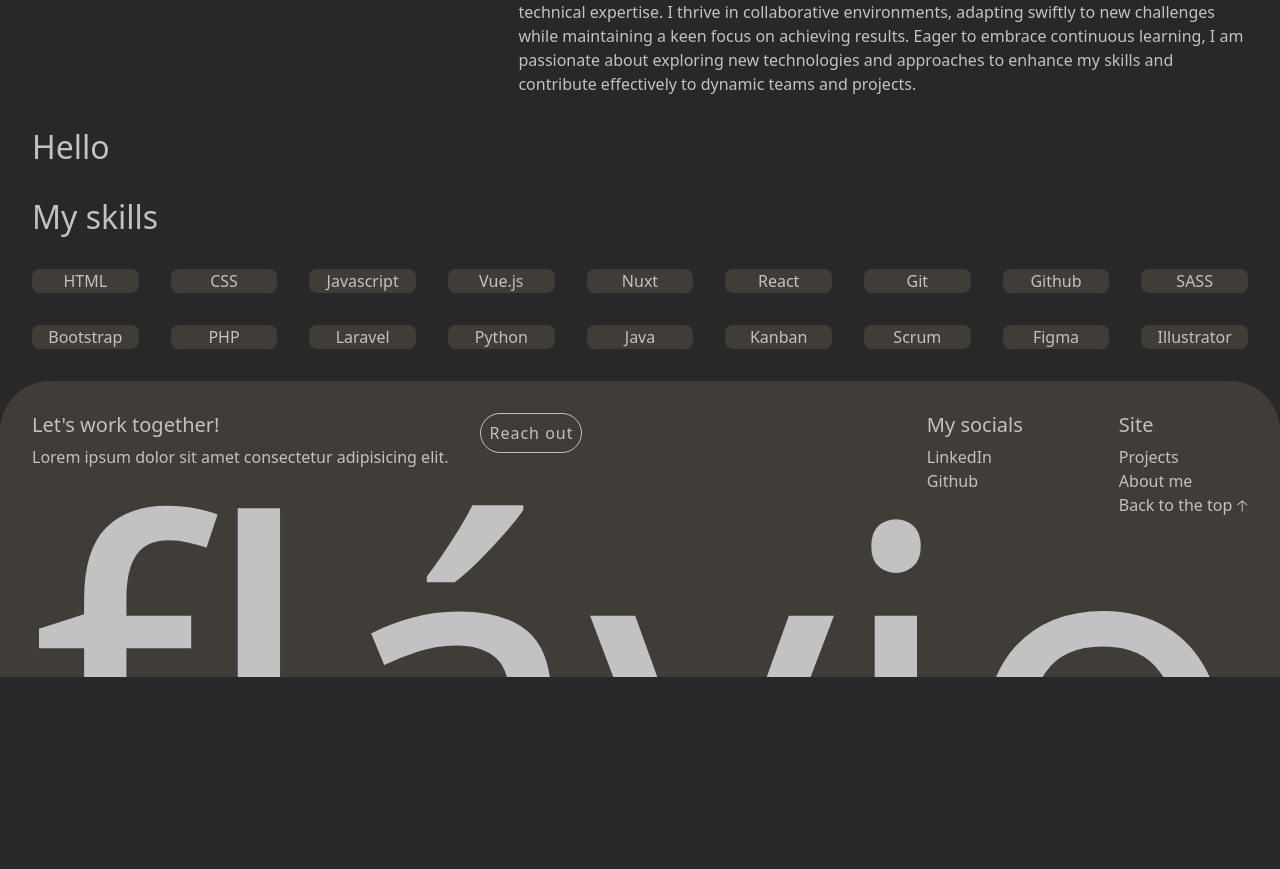
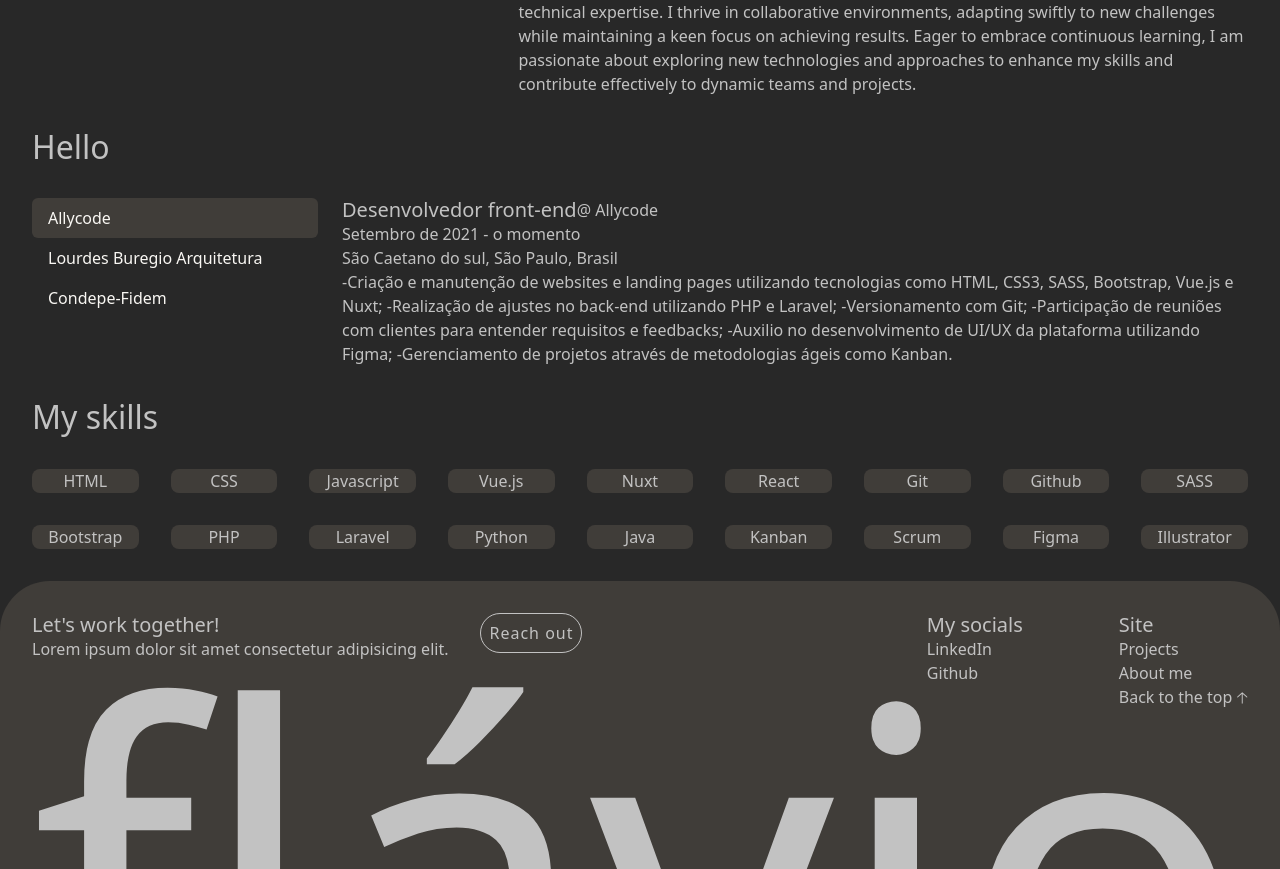
Before and after one commit to flavioxe/portfolio, a React (Vite) app: page / in a window 1280 px wide. Shown: the part 2562-3431 px from the top of the page. Before the commit the page ends 3239 px from the top, so only its background shows below. Built offline with nearby package versions, Linux system fonts and the light colour scheme.

Commit message:
added mor einfos to experiences

```diff
--- a/src/components/Experience.jsx
+++ b/src/components/Experience.jsx
@@ -1,13 +1,96 @@
 import { useTranslation } from "react-i18next";
 import styles from "./Experience.module.scss";
 
+import Col from "react-bootstrap/Col";
+import Nav from "react-bootstrap/Nav";
+import Row from "react-bootstrap/Row";
+import Tab from "react-bootstrap/Tab";
+
+// https://react-bootstrap.netlify.app/docs/components/tabs/
 export function Experience() {
   const { t } = useTranslation();
-
   return (
     <>
       <section className={`${styles.experiencesWrapper} d-flex flex-column`}>
         <h2>{t("hello")}</h2>
+        <Tab.Container id="left-tabs-example" defaultActiveKey="first">
+          <Row>
+            <Col sm={3}>
+              <Nav variant="pills" className="flex-column">
+                <Nav.Item className={`${styles.experiencesNavItem}`}>
+                  <Nav.Link eventKey="first">Allycode</Nav.Link>
+                </Nav.Item>
+                <Nav.Item className={`${styles.experiencesNavItem}`}>
+                  <Nav.Link eventKey="second">
+                    Lourdes Buregio Arquitetura
+                  </Nav.Link>
+                </Nav.Item>
+                <Nav.Item className={`${styles.experiencesNavItem}`}>
+                  <Nav.Link eventKey="third">Condepe-Fidem</Nav.Link>
+                </Nav.Item>
+              </Nav>
+            </Col>
+            <Col sm={9}>
+              <Tab.Content>
+                <Tab.Pane eventKey="first">
+                  <div className={`d-flex`}>
+                    <h5>Desenvolvedor front-end</h5>
+                    <a href="https://allycode.com.br/" target="_blank">
+                      @ Allycode
+                    </a>
+                  </div>
+                  <p>Setembro de 2021 - o momento</p>
+                  <p>São Caetano do sul, São Paulo, Brasil</p>
+                  <p>
+                    -Criação e manutenção de websites e landing pages utilizando
+                    tecnologias como HTML, CSS3, SASS, Bootstrap, Vue.js e Nuxt;
+                    -Realização de ajustes no back-end utilizando PHP e Laravel;
+                    -Versionamento com Git; -Participação de reuniões com
+                    clientes para entender requisitos e feedbacks; -Auxilio no
+                    desenvolvimento de UI/UX da plataforma utilizando Figma;
+                    -Gerenciamento de projetos através de metodologias ágeis
+                    como Kanban.
+                  </p>
+                </Tab.Pane>
+                <Tab.Pane eventKey="second">
+                  <div className={`d-flex`}>
+                    <h5>Auxiliar de arquitetura</h5>
+                    <span>
+                      @ Lourdes Buregio Arquitetura, Urbanismo E Representacoes
+                    </span>
+                  </div>
+                  <p>Junho de 2020 - Dezembro de 2020</p>
+                  <p>Olinda, Pernambuco, Brasil</p>
+                  <p>
+                    Auxílio na concepção arquitetônica e paisagística de
+                    projetos, desenho técnico arquitetônico, modelagem 3D,
+                    renderização, layout de pranchas.
+                  </p>
+                </Tab.Pane>
+                <Tab.Pane eventKey="third">
+                  <div className={`d-flex`}>
+                    <h5>Estagiário em planejamento</h5>
+                    <a
+                      href="http://www.condepefidem.pe.gov.br/web/condepe-fidem"
+                      target="_blank"
+                    >
+                      @ CONDEPE / FIDEM – Agência Estadual de Planejamento e
+                      Pesquisa de Pernambuco
+                    </a>
+                  </div>
+                  <p>Junho de 2018 - Março de 2020 </p>
+                  <p>Recife, Pernambuco, Brasil</p>
+                  <p>
+                    Construção e manutenção de mapas temáticos, elaboração do
+                    layout de pranchas para apresentação, análise e
+                    compatibilização de dados, criação e edição de
+                    apresentações.
+                  </p>
+                </Tab.Pane>
+              </Tab.Content>
+            </Col>
+          </Row>
+        </Tab.Container>
       </section>
     </>
   );
--- a/src/components/Experience.module.scss
+++ b/src/components/Experience.module.scss
@@ -2,4 +2,14 @@
 
 .experiencesWrapper {
     padding: 0 2rem;
+    gap: 2rem;
+
+    .experiencesNavItem {
+        a {
+            &::before {
+                visibility: hidden;
+            }
+        }
+
+    }
 }
--- a/src/global.scss
+++ b/src/global.scss
@@ -23,7 +23,7 @@ $tomato: #f7a072;
     color: $gray;
 }
 
-h1, h2, h3, h4, h5 h6, p {
+h1, h2, h3, h4, h5, h6, p {
   margin-bottom: 0;
 }
 
@@ -54,3 +54,16 @@ a {
       }
 
 }
+
+.nav-link {
+  color: $white;
+
+  &:hover {
+    color: $brown1;
+  }
+}
+
+.nav-pills .nav-link.active, .nav-pills .show>.nav-link {
+  color: $white;
+  background-color: $gray1;
+}
```
